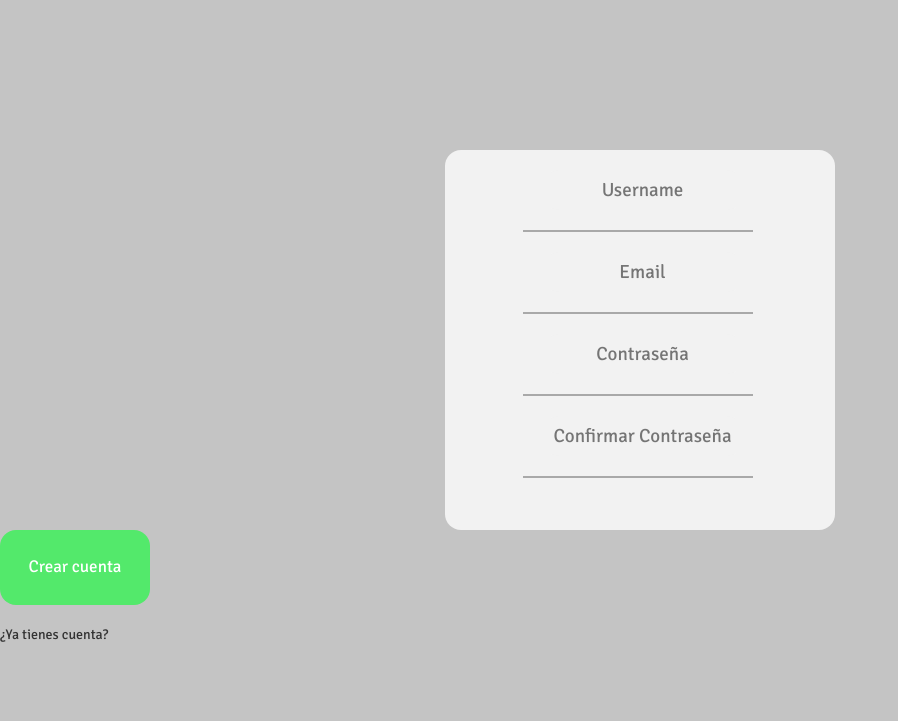
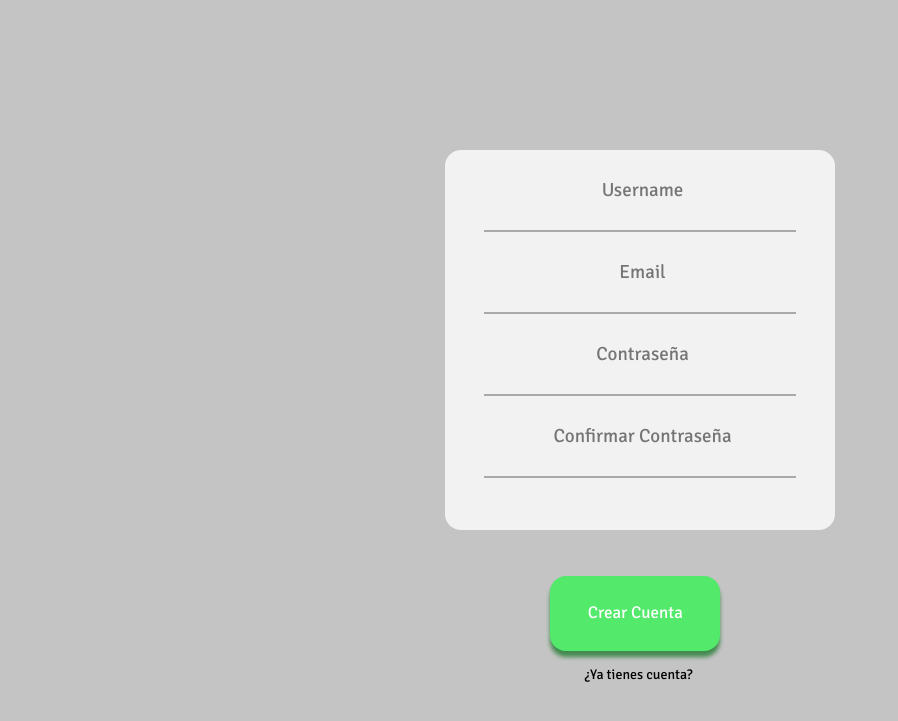
Before and after one commit to Bichotas/SkyTools_P-TECH, a Flask app: template templates/register.html in a window 1280 px wide. Shown: the part 52-773 px from the top of the page, without its empty margins (0-898 px from the left). Run offline with Flask 2, Linux system fonts and the light colour scheme; the template is opened without the code that fills it, so the values that code supplies are empty; some libraries are stand-ins or nearby versions.

Commit message:
Se borro el div en que estaba el boton y se puso adentro del contenedor
Lo que se hizo fue poner el boton adentro del contenedor en el cual esta
los inputs, para que este no se saliera de la ventana a la hora de
reducirla, solo falta bajar los input, que no queden tan arriba y poner
los botones de sign in y sign up

```diff
--- a/templates/register.html
+++ b/templates/register.html
@@ -24,6 +24,7 @@
         margin-top: auto;
         margin-left: auto;
         margin-right: auto;
+        margin-bottom: auto;
     }
 
     .campo{
@@ -52,16 +53,6 @@
         align-items: center;
     }
 
-    button{
-        background-color: #53E96B;
-        color: white;
-        font-size: 17px;
-        width: 150px;
-        height: 75px;
-        outline: 0px;
-        border: none;
-        border-radius: 16px;
-    }
 
     span{
         position: relative;
@@ -71,8 +62,8 @@
     }
 
     .dou{
-        margin-left: 20%;
-        width: 230px;
+        margin-left: 10%;
+        width: 80%;
         height: 0px;
         border: 1px solid rgba(0, 0, 0, 0.3);
         margin-top: -30px;
@@ -84,7 +75,28 @@
         margin-bottom: 150px;
     }
 
+    .uwu{
+        color: white;
+        background-color: #53E96B;
+        font-size: 17px;
+        width: 170px;
+        height: 75px;
+        border: none;
+        border-radius: 16px;
+        box-shadow: 0px 6px 4px #438A4F;
+    }
 
+    .contenedor-boton{
+        display: block;
+        margin-top: 25%;
+        margin-left: 27%;
+    }
+
+    .pd{
+        display: block;
+        margin-left: 12%;
+        margin-top: 5%;
+    }
 </style>
 {% endblock %}
 
@@ -105,14 +117,15 @@
         <div class="dou"></div>
         <span><input type="password" name="conpassword" id="conpassword" placeholder="Confirmar Contraseña"></span><br>
         <div class="dou"></div>
-    </form></div>
+        </form>
+
+        <div class="contenedor-boton">
+            <button class="uwu">Crear Cuenta</button>
+            <div class="pd"><p>¿Ya tienes cuenta?</p></div>
+        </div>
 
 
 </div>
 
 
-<div class="abajo">
-    <div><a href="#" target="_blank"><button>Crear cuenta</button></a></div><br>
-    <div><div>¿Ya tienes cuenta?</div></div>
-</div>
 {% endblock %}
```
